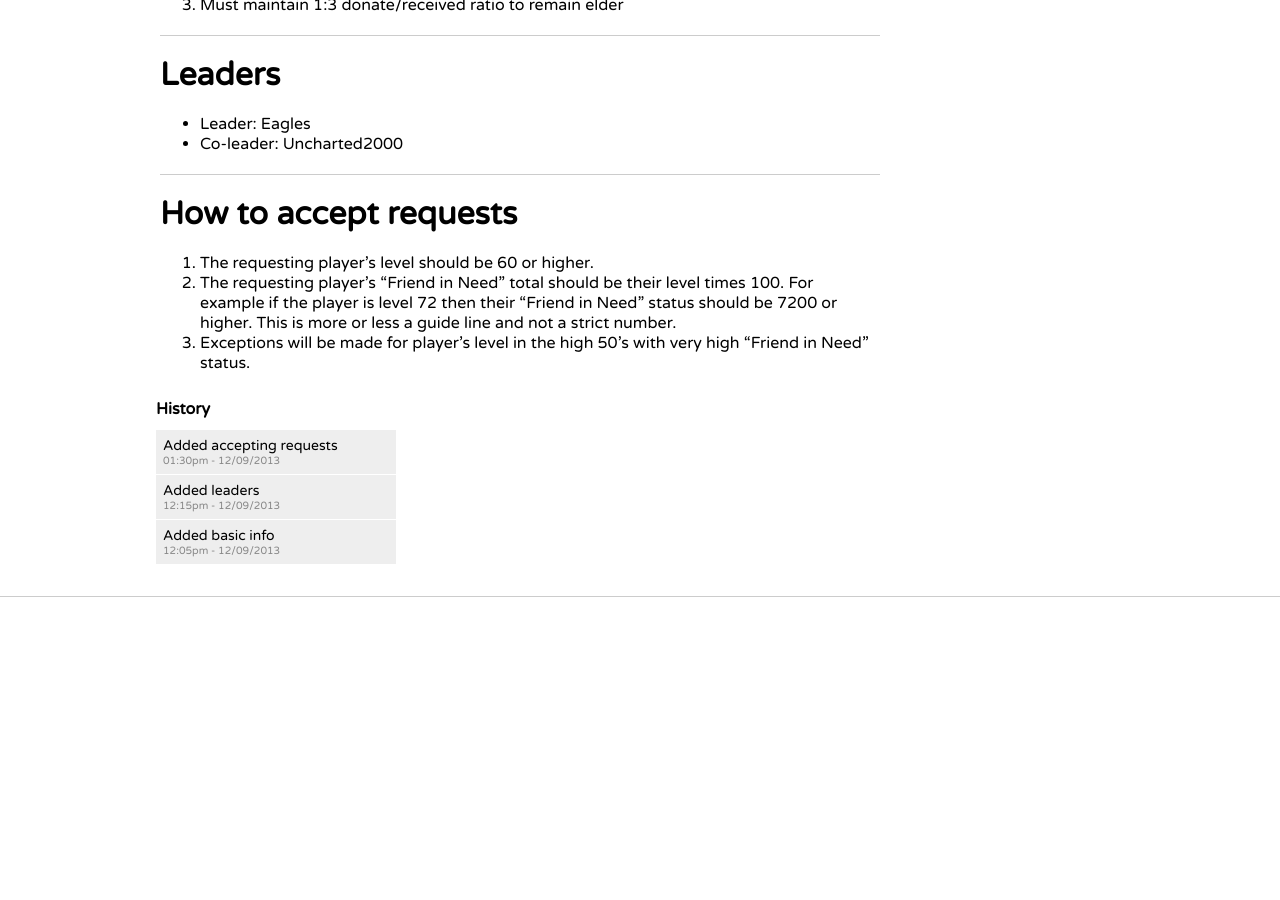
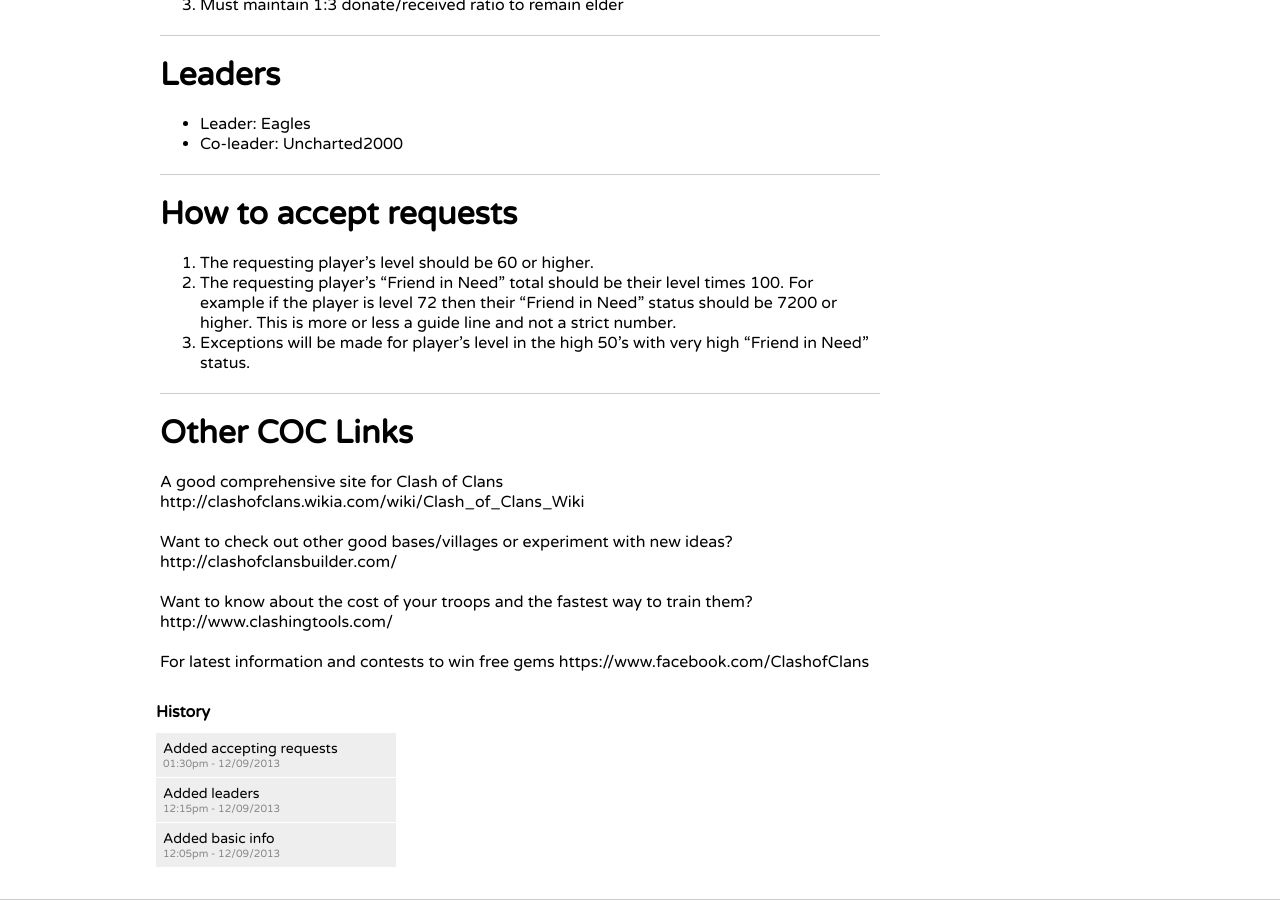
Before and after one commit to himedlooff/proto-clashers, a Jekyll site: the page built from clan-name/index.md, in a window 1280 px wide and 900 px high, scrolled down 612 px. Built offline with Jekyll 4.4.1, drawn with Linux system fonts in a browser that asks for light colours; Markdown is read by kramdown in place of the engine named in the settings; before the commit the page ends 1209 px from its top, so only the background shows below that.

Commit message:
Added links

```diff
--- a/clan-name/index.md
+++ b/clan-name/index.md
@@ -28,3 +28,17 @@
 1. The requesting player's level should be 60 or higher.
 2. The requesting player's "Friend in Need" total should be their level times 100. For example if the player is level 72 then their "Friend in Need" status should be 7200 or higher.  This is more or less a guide line and not a strict number.
 3. Exceptions will be made for player's level in the high 50's with very high "Friend in Need" status.
+
+# Other COC Links
+
+A good comprehensive site for Clash of Clans
+http://clashofclans.wikia.com/wiki/Clash_of_Clans_Wiki
+
+Want to check out other good bases/villages or experiment with new ideas?
+http://clashofclansbuilder.com/
+
+Want to know about the cost of your troops and the fastest way to train them?
+http://www.clashingtools.com/
+
+For latest information and contests to win free gems
+https://www.facebook.com/ClashofClans
```
